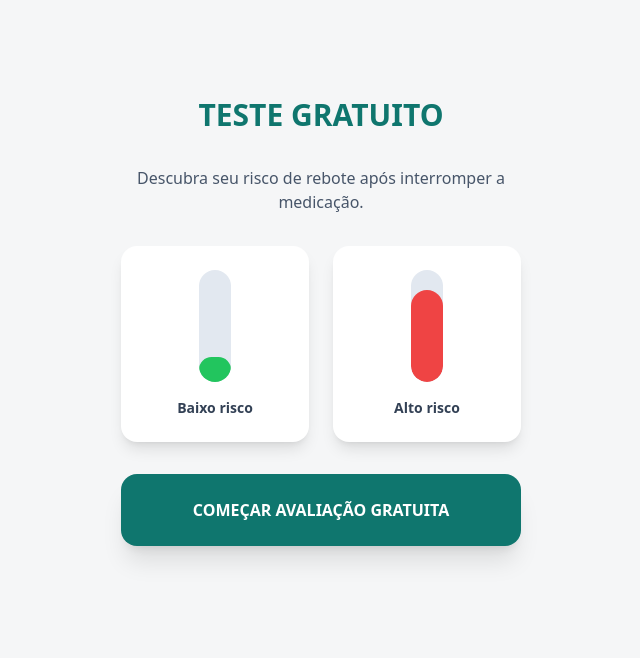
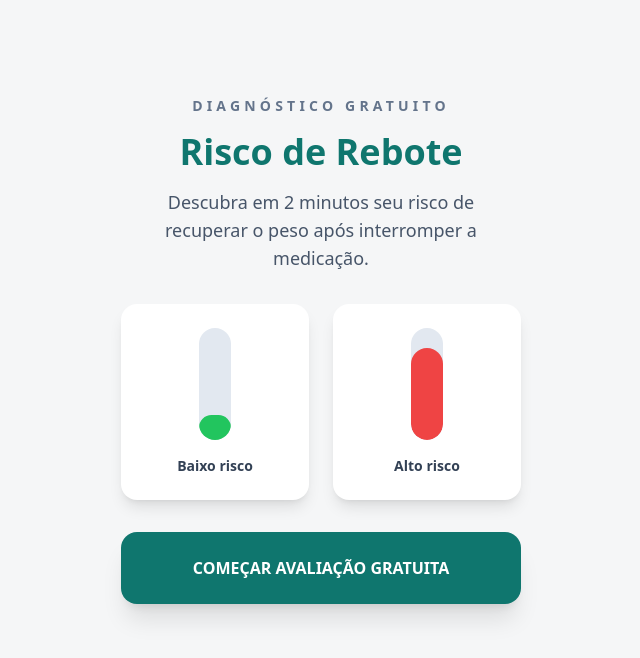
Before and after one commit to Gguga/quiz, a React (Vite) app: page / in a window 1280 px wide. Shown: the top 658 px of the page, without its empty margins (319-959 px from the left). Built offline with nearby package versions, Linux system fonts and the light colour scheme.

Commit message:
Update App.tsx

```diff
--- a/App.tsx
+++ b/App.tsx
@@ -131,13 +131,21 @@ const App: React.FC = () => {
         {currentStep === -1 && !loading && !results && !showVsl && (
           <div className="flex flex-col items-center px-6 text-center space-y-8 pt-24">
 
-            <h1 className="text-3xl font-black text-[#0f766e] leading-tight">
-              TESTE GRATUITO
-            </h1>
+         <div className="space-y-4 text-center">
 
-            <p className="text-slate-600">
-              Descubra seu risco de rebote após interromper a medicação.
-            </p>
+  <p className="text-sm font-semibold uppercase tracking-[0.3em] text-slate-500">
+    Diagnóstico Gratuito
+  </p>
+
+  <h1 className="text-3xl md:text-4xl font-black text-[#0f766e] leading-tight">
+    Risco de Rebote
+  </h1>
+
+  <h2 className="text-base md:text-lg text-slate-600 max-w-sm mx-auto leading-relaxed">
+    Descubra em 2 minutos seu risco de recuperar o peso após interromper a medicação.
+  </h2>
+
+</div>
 
             <div className="grid grid-cols-2 gap-6 w-full mt-4">
 
```
